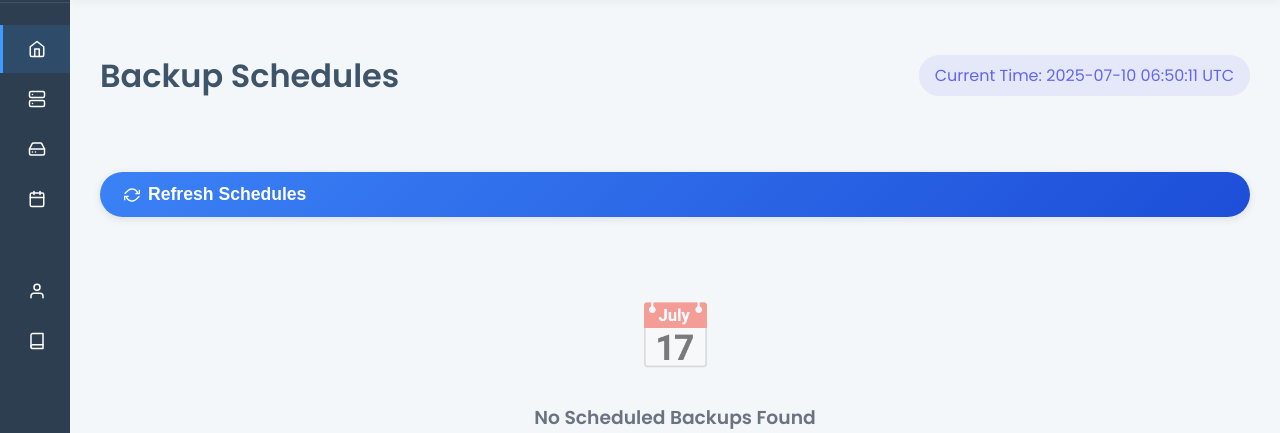
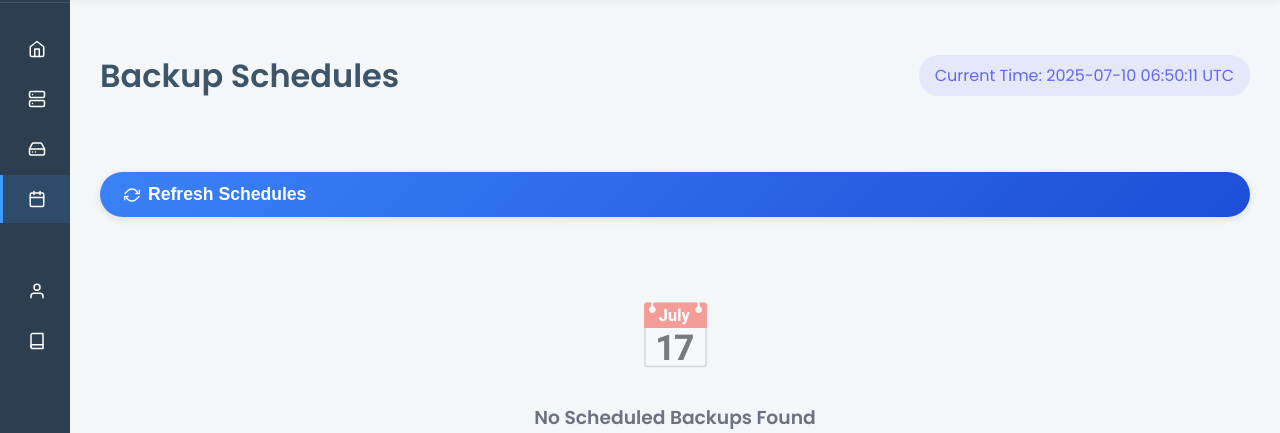
Before and after one commit to s3csys/amivault, a Flask app: page /schedules in a window 1280 px wide. Shown: the part 85-518 px from the top of the page. Run offline with Flask 3, Linux system fonts and the light colour scheme; the visitor is signed in with stand-in values (Sample User, id 1); data comes from the database, SQL or seed files in the repository; some libraries are stand-ins or nearby versions.

Commit message:
sider navigation helight

```diff
--- a/static/theme-switcher.js
+++ b/static/theme-switcher.js
@@ -15,6 +15,10 @@ class ThemeSwitcher {
     // Update localStorage to match server theme if different
     if (serverTheme && localStorage.getItem('ami-vault-theme') !== serverTheme) {
       localStorage.setItem('ami-vault-theme', serverTheme);
+    }
+    // If localStorage has a theme but server doesn't, apply the localStorage theme
+    else if (!serverTheme && localStorage.getItem('ami-vault-theme')) {
+      this.applyThemeLocally(localStorage.getItem('ami-vault-theme'));
     }
 
     this.themeList = [
@@ -53,8 +57,8 @@ class ThemeSwitcher {
   }
 
   init() {
-    // Apply the saved theme on page load
-    this.applyTheme(this.currentTheme);
+    // Apply the theme locally without saving to server on initial load
+    this.applyThemeLocally(this.currentTheme);
 
     // Initialize the theme switcher UI once DOM is loaded
     document.addEventListener('DOMContentLoaded', () => {
@@ -62,7 +66,8 @@ class ThemeSwitcher {
     });
   }
 
-  applyTheme(themeId) {
+  // New method that only applies theme locally without API call
+  applyThemeLocally(themeId) {
     // Remove any existing theme classes
     document.body.classList.forEach(className => {
       if (className.startsWith('theme-')) {
@@ -80,8 +85,20 @@ class ThemeSwitcher {
     // Update UI if it exists
     const activeThemeElement = document.querySelector('.theme-switcher-active');
     if (activeThemeElement) {
-      activeThemeElement.textContent = this.themeList.find(theme => theme.id === themeId).name;
+      const themeName = this.themeList.find(theme => theme.id === themeId)?.name || themeId;
+      activeThemeElement.textContent = themeName;
     }
+  }
+
+  // Modified method that applies theme and saves to server
+  applyTheme(themeId) {
+    // Don't make API call if theme hasn't changed
+    if (themeId === this.currentTheme) {
+      return;
+    }
+
+    // Apply theme locally first
+    this.applyThemeLocally(themeId);
 
     // Save theme preference to server
     fetch('/api/save_theme_preference', {
@@ -91,10 +108,40 @@ class ThemeSwitcher {
       },
       body: JSON.stringify({ theme_id: themeId }),
       credentials: 'same-origin'
-    }).catch(error => {
+    })
+    .then(response => {
+      if (!response.ok) {
+        if (response.status === 401) {
+          console.log('User not authenticated, theme preference not saved');
+          return null;
+        }
+        throw new Error('Failed to save theme preference');
+      }
+      return response.json();
+    })
+    .then(data => {
+      // Only proceed if we got valid data back
+      if (data && data.status === 'success') {
+        // Store a flag to prevent infinite reload loops
+        const lastThemeChange = localStorage.getItem('last-theme-change');
+        const now = Date.now();
+
+        // Only reload if it's been more than 2 seconds since the last theme change
+        // This prevents reload loops if there are any issues
+        if (!lastThemeChange || (now - parseInt(lastThemeChange)) > 2000) {
+          localStorage.setItem('last-theme-change', now.toString());
+          // Use a small timeout to ensure the theme is applied before reload
+          setTimeout(() => {
+            // Use location.reload(false) to reload from cache for better performance
+            window.location.reload(false);
+          }, 100);
+        }
+      }
+    })
+    .catch(error => {
       console.error('Error saving theme preference:', error);
     });
-}
+  }
 
   bindEvents() {
     // Theme dropdown selection
--- a/templates/base.html
+++ b/templates/base.html
@@ -50,25 +50,25 @@
       <nav class="sidebar-nav">
         <div class="nav-category">
           <ul class="nav-items">
-            <li class="nav-item active">
+            <li class="nav-item {{ 'active' if request.endpoint == 'dashboard' else '' }}">
               <a href="{{ url_for('dashboard') }}">
                 <i data-feather="home"></i>
                 <span>Dashboard</span>
               </a>
             </li>
-            <li class="nav-item">
+            <li class="nav-item {{ 'active' if request.endpoint == 'aws_instances' else '' }}">
               <a href="{{ url_for('aws_instances') }}">
                 <i data-feather="server"></i>
                 <span>Instances</span>
               </a>
             </li>
-            <li class="nav-item">
+            <li class="nav-item {{ 'active' if request.endpoint == 'backup_settings' else '' }}">
               <a href="{{ url_for('backup_settings') }}">
                 <i data-feather="hard-drive"></i>
                 <span>Backup</span>
               </a>
             </li>
-            <li class="nav-item">
+            <li class="nav-item {{ 'active' if request.endpoint == 'schedules' else '' }}">
               <a href="{{ url_for('schedules') }}">
                 <i data-feather="calendar"></i>
                 <span>Schedules</span>
@@ -79,13 +79,13 @@
 
         <div class="nav-category">
           <ul class="nav-items">
-            <li class="nav-item">
+            <li class="nav-item {{ 'active' if request.endpoint == 'user_settings' else '' }}">
               <a href="{{ url_for('user_settings') }}">
                 <i data-feather="user"></i>
                 <span>User</span>
               </a>
             </li>
-            <li class="nav-item">
+            <li class="nav-item {{ 'active' if request.endpoint == 'api_docs' else '' }}">
               <a href="{{ url_for('api_docs') }}">
                 <i data-feather="book"></i>
                 <span>API Docs</span>
```
